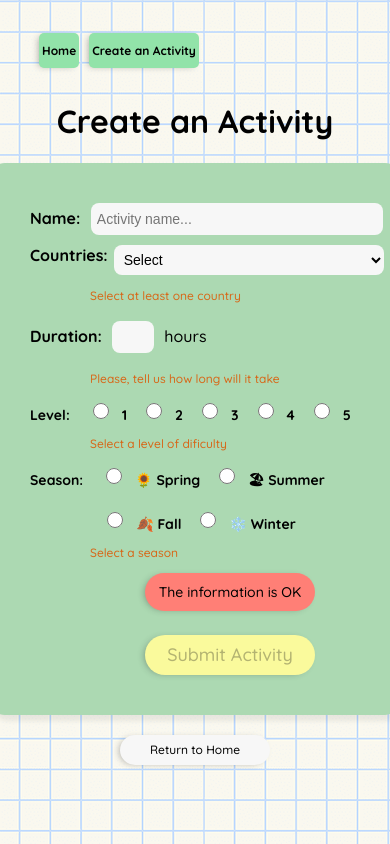
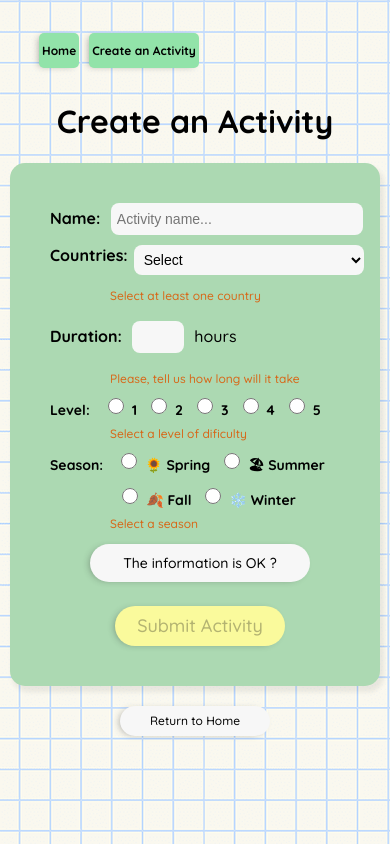
Before and after one commit to Cindypsd/countriesApiFrontend, a React (Create React App) app: page /create in a window 390 px wide. Shown: the top 844 px of the page. Built offline with nearby package versions, Linux system fonts and the light colour scheme.

Commit message:
form responsive

```diff
--- a/src/components/CardsContainer/CardsCointainer.module.css
+++ b/src/components/CardsContainer/CardsCointainer.module.css
@@ -185,7 +185,7 @@
   }
 
   .arrowsPagination:hover{
-    transform: scale(1.1);
+    transform: scale(1);
   }
 
   .pageNumber{
@@ -223,7 +223,7 @@
   .filterBar select{
     color: black;
     font-size: 14px;
-    background-color: #F7F7F7 ;
+    background-color: #e4e3e3 ;
     border:none;
     height: 25px;
     border-radius: 15px;
@@ -236,6 +236,10 @@
 
 
 @media(max-width:640px){
+  .pageNumber{
+    display:none;
+  }
+
   .filterBar form{
     display: flex;
     flex-direction: column;
--- a/src/views/Form/Form.jsx
+++ b/src/views/Form/Form.jsx
@@ -197,12 +197,14 @@ export const Form = () => {
 
 
 
+          <div className={style.buttonsForm}>
+            <p className={style.confirmButton} onClick={validateForm}>The information is OK ?</p>
+            {errors.formCompleted && <p className={style.errorText}>{errors.formCompleted}</p>}
+
+            <button type='submit' className={style.submitButton} disabled={formCompleted ? false:true}>Submit Activity</button>
+          </div>
 
 
-          <p className={style.confirmButton} onClick={validateForm}>The information is OK</p>
-          {errors.formCompleted && <p className={style.errorText}>{errors.formCompleted}</p>}
-
-          <button type='submit' className={style.submitButton} disabled={formCompleted ? false:true}>Submit Activity</button>
 
 
         </form>
--- a/src/views/Form/Form.module.css
+++ b/src/views/Form/Form.module.css
@@ -139,7 +139,7 @@
   width: 200px;
   margin-top: 20px;
 
-  background-color: var(--alert);
+  background-color: var(--text-input-field);
   box-shadow: -3px 1px 7px -3px rgba(43,43,43,0.42);
   -webkit-box-shadow: -3px 1px 7px -3px rgba(43,43,43,0.42);
   -moz-box-shadow: -3px 1px 7px -3px rgba(43,43,43,0.42);
@@ -187,27 +187,26 @@
     display: none;
   }
 
-
   .form{
-  width: 330px;
+    width: 290px;
     padding: 40px;
     margin: 0px;
+
   }
 
 
 
   .inputName input {
     height: 20px;
-  width: 280px;
+    width: 240px;
     padding: 6px;
     font-size: 14px;
   }
 
   .inputCountry select {
     height: 30px;
-  width: 270px;
+    width: 230px;
     font-size: 14px;
-  background-color: var(--text-input-field);
   }
 
   .inputCountry{
@@ -224,22 +223,31 @@
 .inputDuration input{
   font-size: 14px ;
   height: 20px;
-  width: 30px;
+  width: 40px;
 }
 
 .inputLevel input , .inputSeason input{
   width: 16px;
   height: 18px;
-  margin: 13px;
+  margin: 8px;
 }
 
 .inputLevel label , .inputSeason label{
   font-size: 14px;
 }
 
+.buttonsForm{
+  margin-left: 40px;
+  display: flex;
+  flex-direction: column;
+}
+
 .errorText{
+  background-color: #92E3A9;
+  width: 230px;
   font-size: 10px;
   color: rgb(205, 13, 13);
+  margin-left: 0px;
 }
 
 .errorSelectText{
@@ -248,10 +256,8 @@
 
 .confirmButton{
   font-size: 14px;
-
   place-self: center;
   padding: 10px;
-  width: 150px;
   margin-top: 10px;
 }
 
```
Lines whose indentation alone changed are shown as unchanged.
